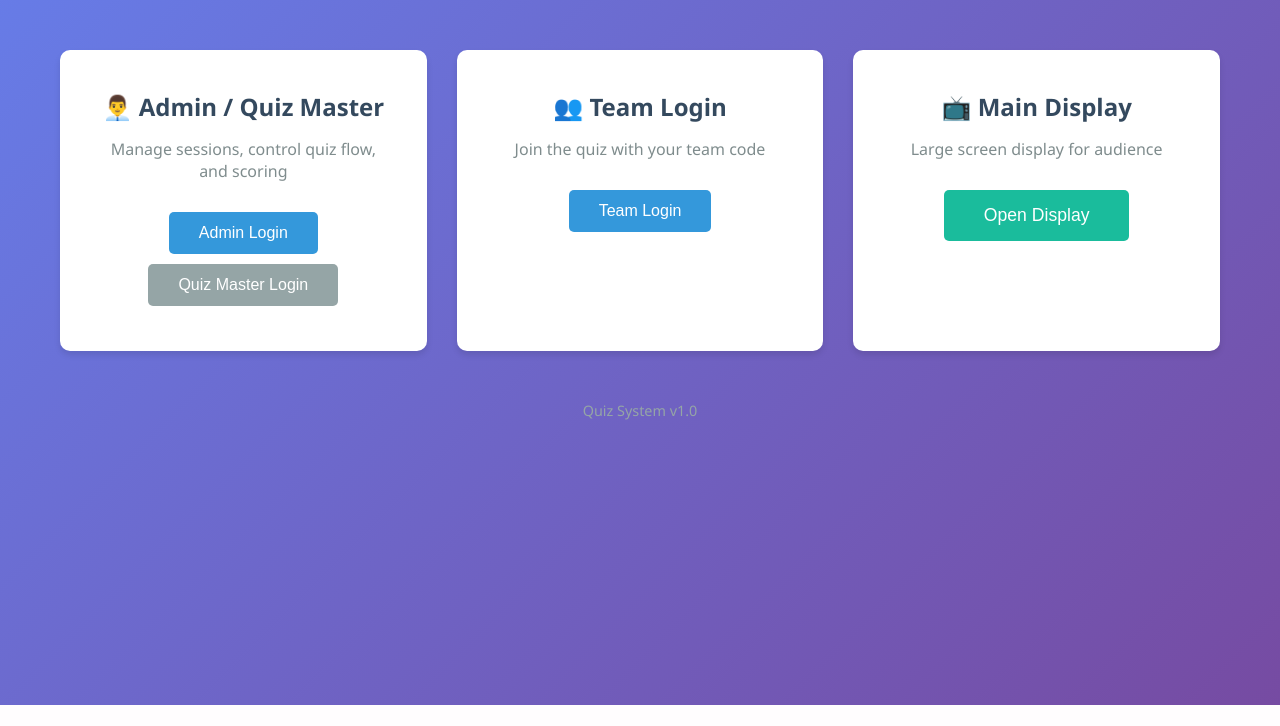
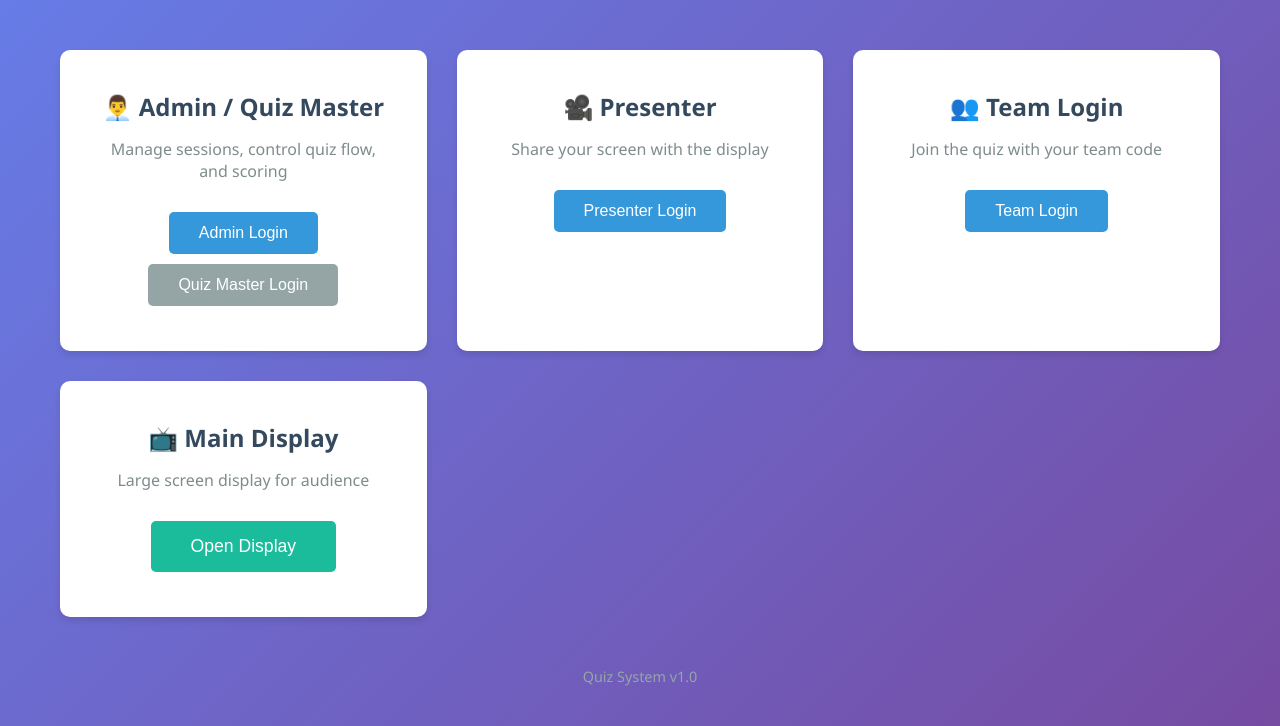
Before and after one commit to amdeyk/confquiz, a FastAPI app: template templates/index.html in a window 1280 px wide. Shown: the part 95-821 px from the top of the page. Before the commit the page ends 800 px from the top, so only its background shows below. Run offline with FastAPI, Linux system fonts and the light colour scheme; the template is opened without the code that fills it, so the values that code supplies are empty; parts of the project's set-up code (start-up, migrations or seed data) failed here and were passed over.

Commit message:
Add presenter button to home page

```diff
--- a/templates/index.html
+++ b/templates/index.html
@@ -23,6 +23,12 @@
             <p>Manage sessions, control quiz flow, and scoring</p>
             <button onclick="location.href='/admin/login'" class="btn btn-primary">Admin Login</button>
             <button onclick="location.href='/qm/login'" class="btn btn-secondary">Quiz Master Login</button>
+        </div>
+
+        <div class="login-card">
+            <h2>🎥 Presenter</h2>
+            <p>Share your screen with the display</p>
+            <button onclick="location.href='/presenter/login'" class="btn btn-primary">Presenter Login</button>
         </div>
 
         <div class="login-card">
```
